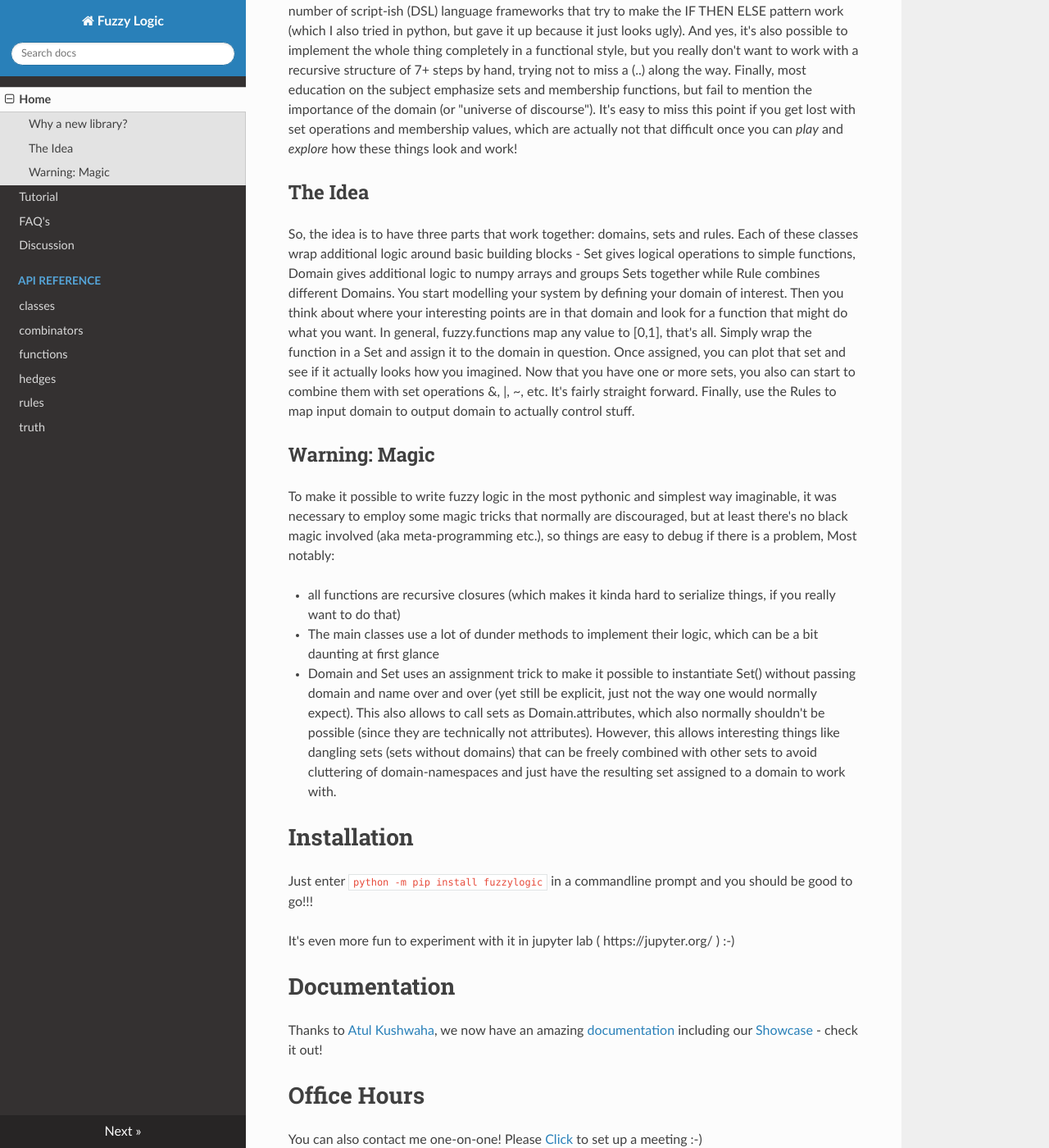
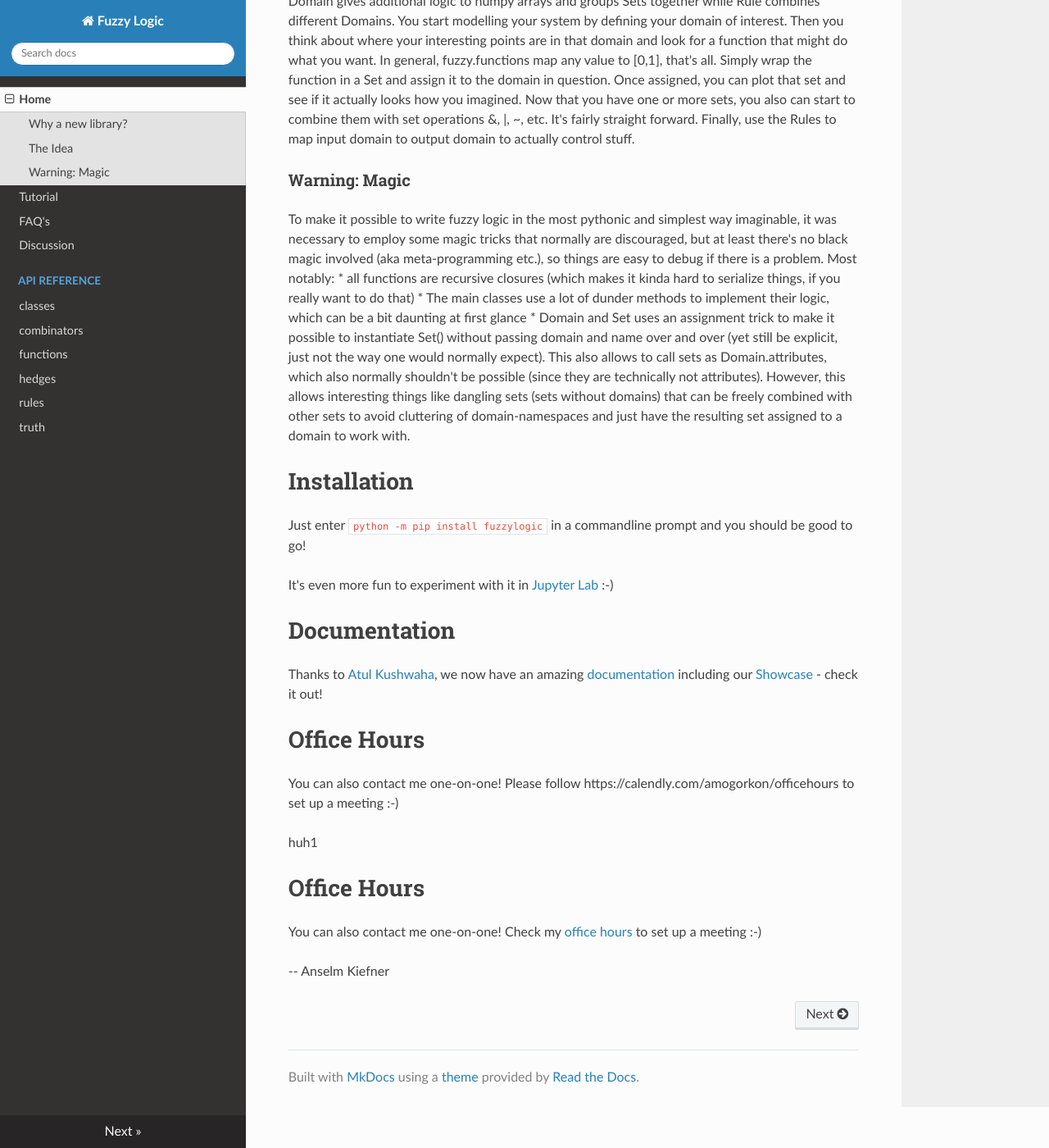
Before and after one commit to Python-Fuzzylogic/fuzzylogic, an MkDocs documentation site: the page built from docs/docs/index.md, in a window 1280 px wide and 1400 px high, scrolled down 822 px. Shown: the whole window at 82% size. Built offline with MkDocs 1.6.1, drawn with Linux system fonts in a browser that asks for light colours; nearby versions of some CDN libraries.

Commit message:
Update docs/docs/index.md

```diff
--- a/docs/docs/index.md
+++ b/docs/docs/index.md
@@ -5,23 +5,20 @@
 [![forks](https://img.shields.io/github/forks/amogorkon/fuzzylogic?style=plastic)](https://github.com/amogorkon/fuzzylogic/network/members)
 [![Downloads](https://pepy.tech/badge/fuzzylogic)](https://pepy.tech/project/fuzzylogic)
 
+
 This is the fourth time I rebuilt this library from scratch to find the sweet spot between ease of use (beautiful is better than ugly!), testability (simple is better than complex!) and potential for performance optimization (practicality beats purity!).
 
-<iframe width="560" height="315" src="https://www.youtube-nocookie.com/embed/r804UF8Ia4c" title="YouTube video player" frameborder="0" allow="accelerometer; autoplay; clipboard-write; encrypted-media; gyroscope; picture-in-picture; web-share" allowfullscreen></iframe>
-
-## Why a new library?
+### Why a new library?
 The first time I was confronted with fuzzy logic, I fell in love with the concept, but after reading books and checking out libraries etc. I found it frustrating how most people make fuzzy logic appear complicated, hard to handle and incorporate in code.
 Sure, there are frameworks that allow modelling of functions via GUI, but that's not a solution for a coder, right? Then there's a ton of mathematical research and other cruft that no normal person has time and patience to work through before trying to explore and applying things. Coming from this direction, there are also a number of script-ish (DSL) language frameworks that try to make the IF THEN ELSE pattern work (which I also tried in python, but gave it up because it just looks ugly).
 And yes, it's also possible to implement the whole thing completely in a functional style, but you really don't want to work with a recursive structure of 7+ steps by hand, trying not to miss a (..) along the way.
 Finally, most education on the subject emphasize sets and membership functions, but fail to mention the importance of the domain (or "universe of discourse"). It's easy to miss this point if you get lost with set operations and membership values, which are actually not that difficult once you can *play* and *explore* how these things look and work!
 
-## The Idea
+### The Idea
 So, the idea is to have three parts that work together: domains, sets and rules. Each of these classes wrap additional logic around basic building blocks - Set gives logical operations to simple functions, Domain gives additional logic to numpy arrays and groups Sets together while Rule combines different Domains. You start modelling your system by defining your domain of interest. Then you think about where your interesting points are in that domain and look for a function that might do what you want. In general, fuzzy.functions map any value to [0,1], that's all. Simply wrap the function in a Set and assign it to the domain in question. Once assigned, you can plot that set and see if it actually looks how you imagined. Now that you have one or more sets, you also can start to combine them with set operations &, |, ~, etc. It's fairly straight forward.
 Finally, use the Rules to map input domain to output domain to actually control stuff.
-
-## Warning: Magic
-To make it possible to write fuzzy logic in the most pythonic and simplest way imaginable, it was necessary to employ some magic tricks that normally are discouraged, but at least there's no black magic involved (aka meta-programming etc.), so things are easy to debug if there is a problem, Most notably:
-
+### Warning: Magic
+To make it possible to write fuzzy logic in the most pythonic and simplest way imaginable, it was necessary to employ some magic tricks that normally are discouraged, but at least there's no black magic involved (aka meta-programming etc.), so things are easy to debug if there is a problem. Most notably:
 * all functions are recursive closures (which makes it kinda hard to serialize things, if you really want to do that)
 * The main classes use a lot of dunder methods to implement their logic, which can be a bit daunting at first glance
 * Domain and Set uses an assignment trick to make it possible to instantiate Set() without passing domain and name over and over (yet still be explicit, just not the way one would normally expect). This also allows to call sets as Domain.attributes, which also normally shouldn't be possible (since they are technically not attributes). However, this allows interesting things like dangling sets (sets without domains) that can be freely combined with other sets to avoid cluttering of domain-namespaces and just have the resulting set assigned to a domain to work with.
@@ -29,12 +26,20 @@
 # Installation
 Just enter
 `python -m pip install fuzzylogic`
-in a commandline prompt and you should be good to go!!!
+in a commandline prompt and you should be good to go!
 
-It's even more fun to experiment with it in jupyter lab ( https://jupyter.org/ ) :-)
+It's even more fun to experiment with it in [Jupyter Lab](https://jupyter.org) :-)
 
 # Documentation
 Thanks to [Atul Kushwaha](https://github.com/coderatul), we now have an amazing [documentation](https://fuzzylogic.readthedocs.io/en/latest/) including our [Showcase](https://github.com/amogorkon/fuzzylogic/blob/master/docs/Showcase.ipynb) - check it out!
 
 # Office Hours
-You can also contact me one-on-one! Please [Click](https://calendly.com/amogorkon/officehours) to set up a meeting :-)
+You can also contact me one-on-one! Please follow https://calendly.com/amogorkon/officehours to set up a meeting :-)
+
+huh1
+
+# Office Hours
+You can also contact me one-on-one! Check my [office hours](https://calendly.com/amogorkon/officehours) to set up a meeting :-)
+
+
+-- Anselm Kiefner
```
